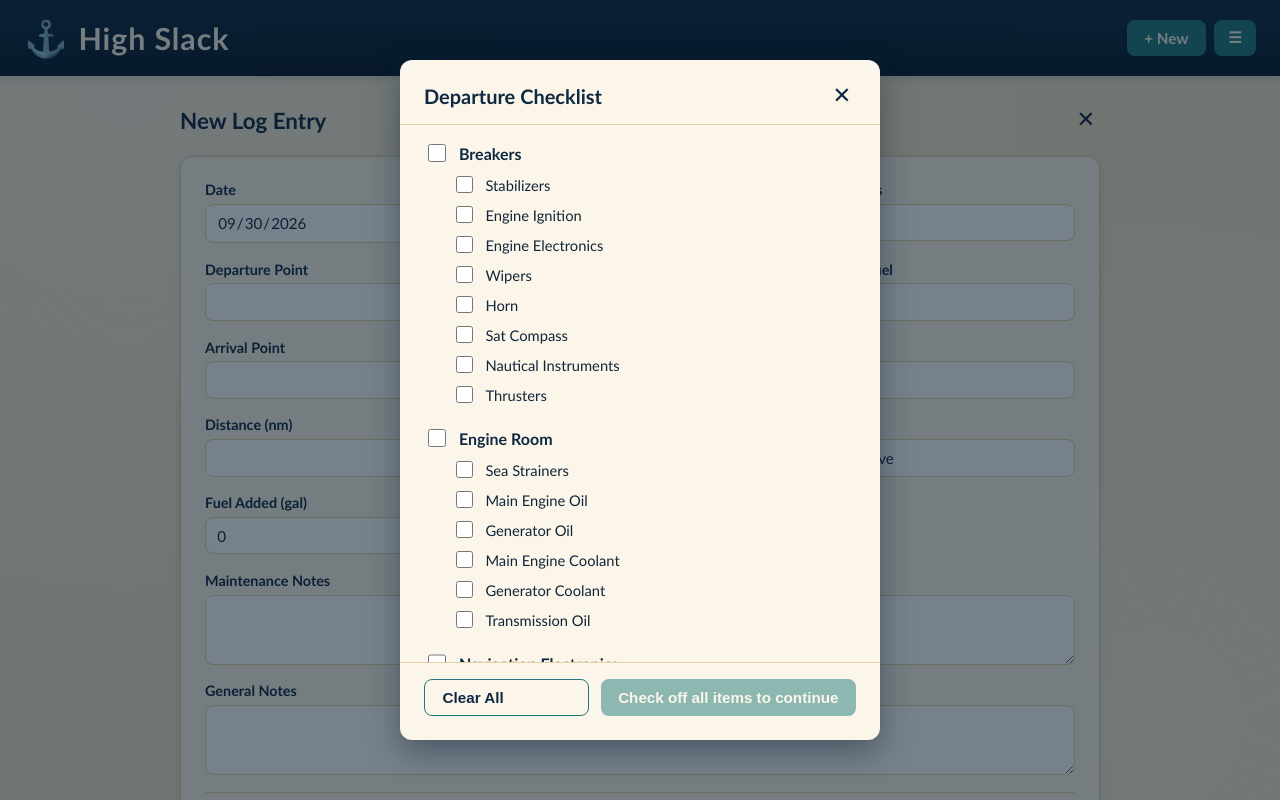
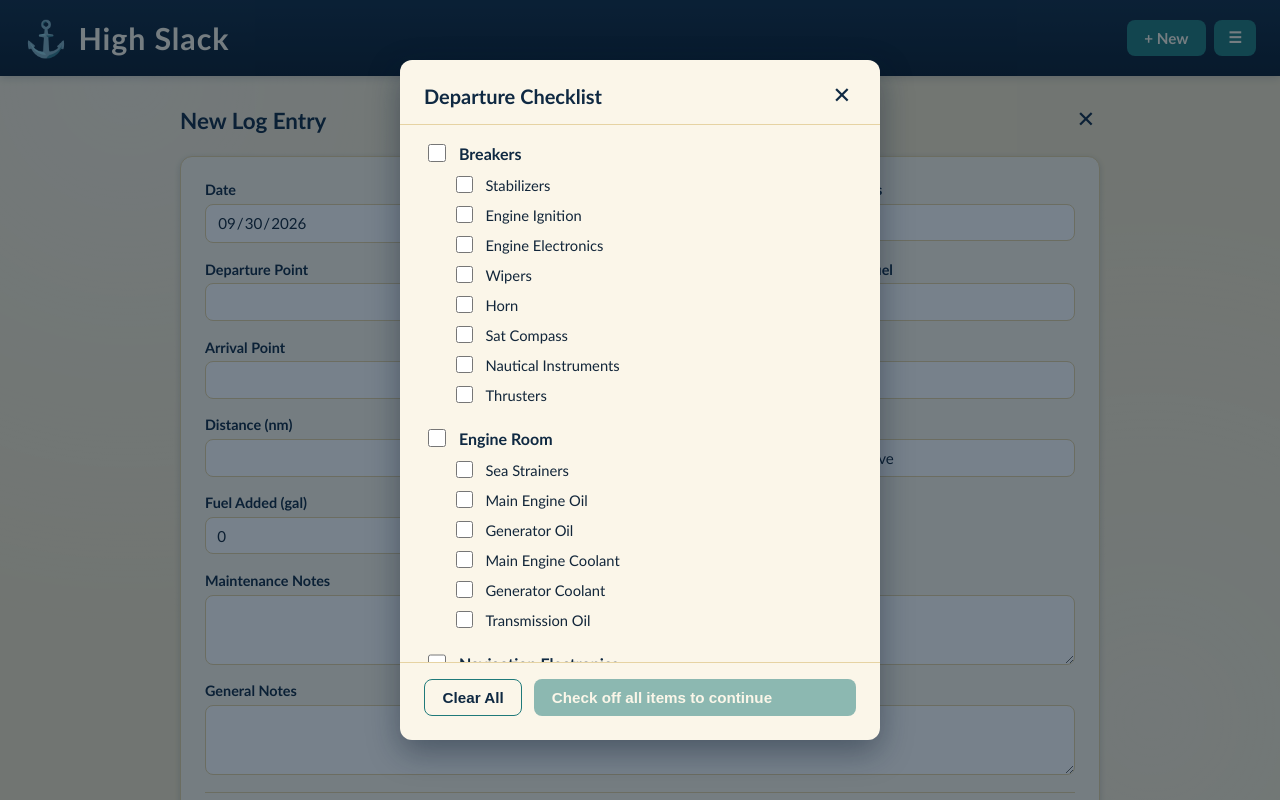
Before and after one commit to jimmyrayz-web/captains-log, a React (Vite) app in the folder client/: page /new in a window 1280 px wide. Both pictures are taken after a click on the button "Departure Checklist". Shown: the top 800 px of the page. Built offline with nearby package versions, Linux system fonts and the light colour scheme; no server answers.

Commit message:
Size Clear All button to its text instead of stretching
Co-Authored-By: Claude Sonnet 5 <noreply@anthropic.com>
Claude-Session: https://claude.ai/code/session_011NbR9wQgeM1oGZk27iisML

```diff
--- a/client/src/components/ChecklistModal.jsx
+++ b/client/src/components/ChecklistModal.jsx
@@ -85,7 +85,7 @@ export default function ChecklistModal({ checked, onToggleItem, onToggleGroup, o
         </div>
 
         <div className="modal-footer">
-          <button type="button" className="button secondary" onClick={onClear}>
+          <button type="button" className="button secondary modal-footer-clear" onClick={onClear}>
             Clear All
           </button>
           <button type="button" className="button" disabled={!allComplete} onClick={onConfirm}>
--- a/client/src/styles.css
+++ b/client/src/styles.css
@@ -477,6 +477,10 @@ form.entry-form {
   flex: 1;
 }
 
+.modal-footer .modal-footer-clear {
+  flex: none;
+}
+
 textarea {
   resize: vertical;
   min-height: 70px;
```
